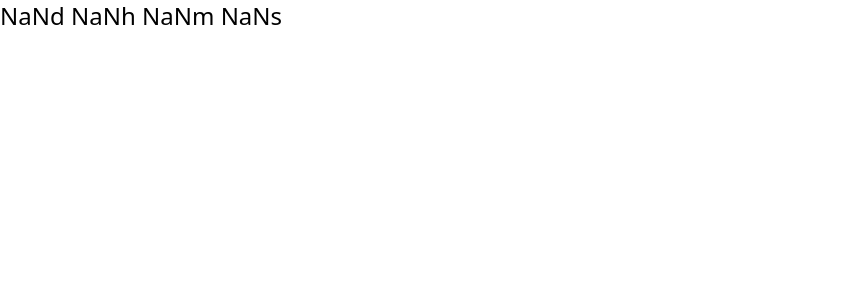
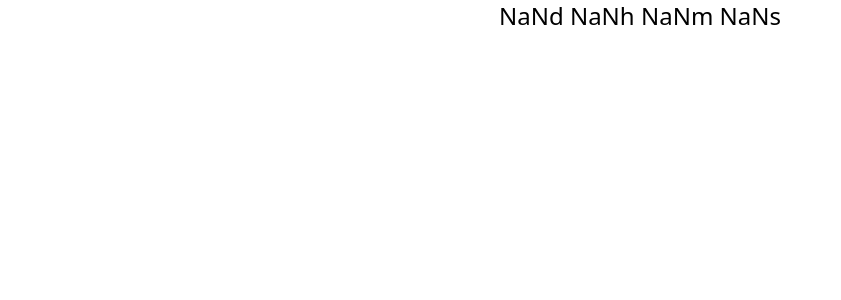
Before and after one commit to NoumanAMalik/Notion-Countdown, a Next.js app: page /date/1 in a window 1280 px wide. Shown: the top 300 px of the page, without its empty margins (0-841 px from the left). Built offline with nearby package versions, Linux system fonts and the light colour scheme.

Commit message:
Fixed text color not changing bug

```diff
--- a/app/date/[countdown]/page.tsx
+++ b/app/date/[countdown]/page.tsx
@@ -6,8 +6,10 @@ export default function DatePage({
     params: { countdown: string };
 }) {
     const countdown = params.countdown;
+    console.log(countdown);
 
     const routeArray = String(countdown).split("--");
+    console.log(routeArray[2]);
 
     const endDate = new Date(routeArray[0] + "T00:00:00");
     const currentDate = new Date();
@@ -21,9 +23,12 @@ export default function DatePage({
 
     return (
         <div
-            className={`${
-                routeArray[2] === "dark" ? "text-white" : "text-black"
-            }flex flex-col items-center h-full justify-center font-bold text-2xl`}
+            className={`flex flex-col items-center h-full justify-center font-bold text-2xl
+                        ${
+                            routeArray[2] == "dark"
+                                ? "text-white"
+                                : "text-black"
+                        }`}
         >
             <p>{routeArray[1]}</p>
             <p className="font-medium">
```
